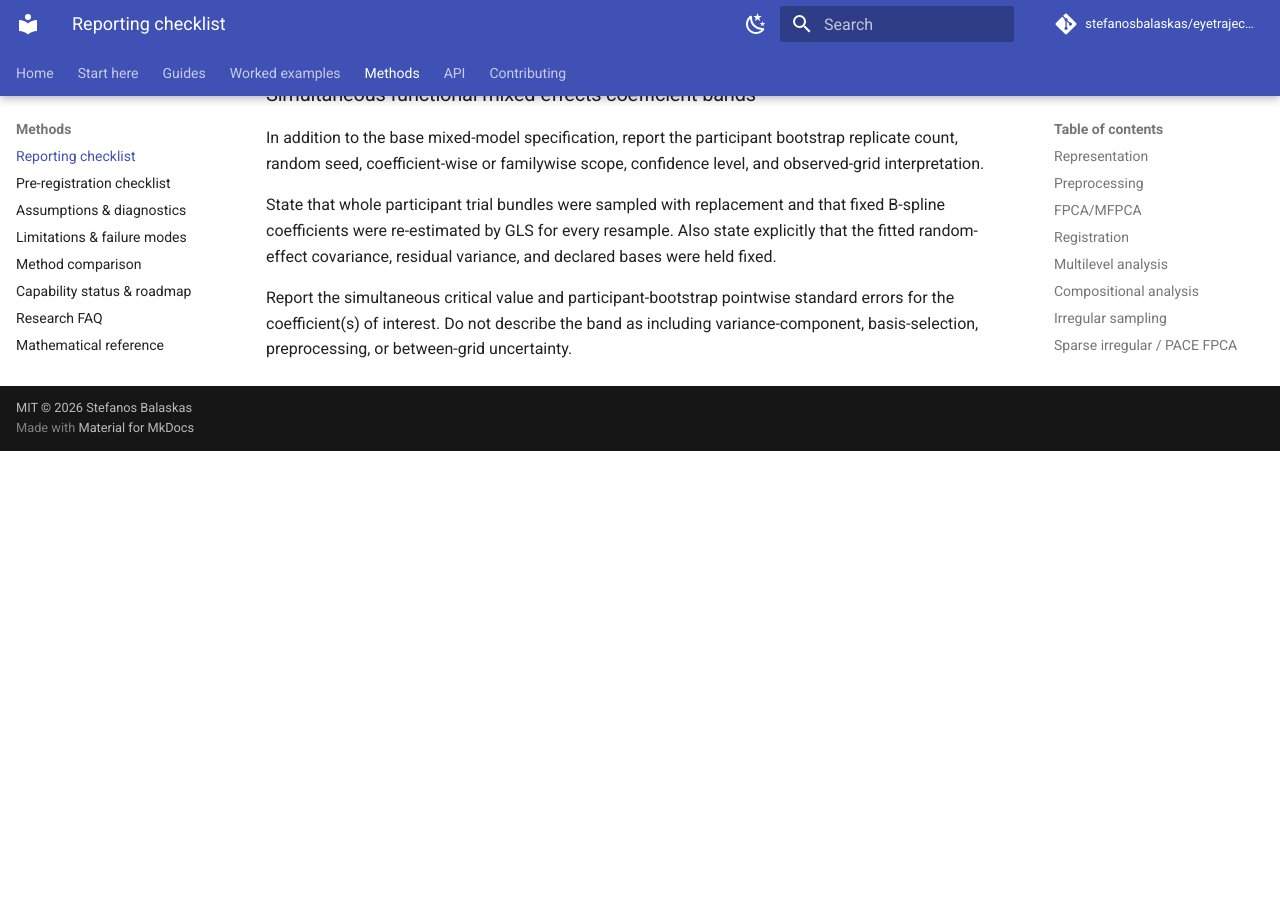
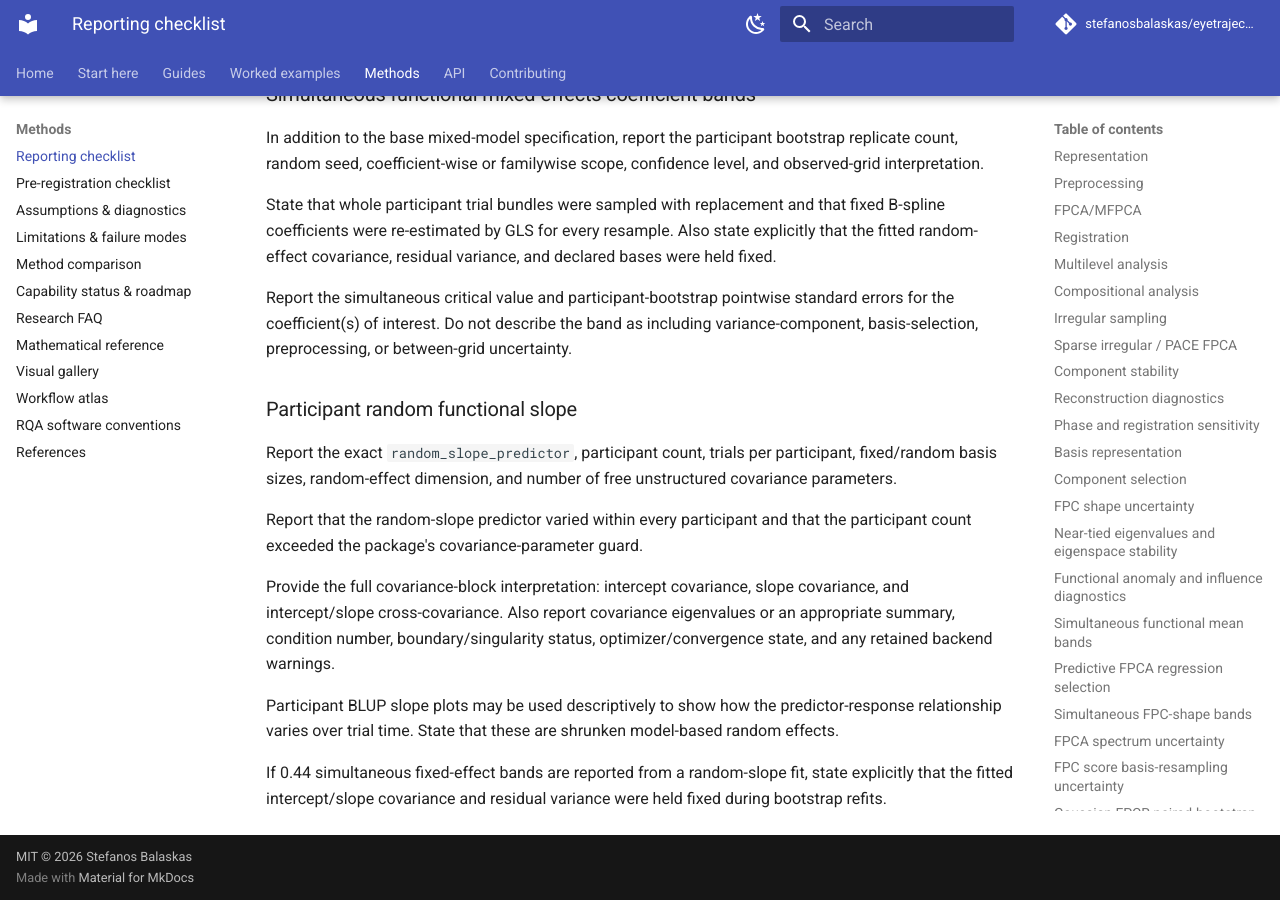
Before and after one commit to stefanosbalaskas/eyetrajectoriespy, an MkDocs documentation site: the page built from docs/methods/reporting.md, in a window 1280 px wide and 900 px high, scrolled down 27454 px. Built offline with MkDocs 1.6.1 and Material for MkDocs 9.7.7, drawn with Linux system fonts in a browser that asks for light colours; comment, search, counter and statistics services are not loaded; before the commit the page ends 27905 px from its top, so only the background shows below that.

Commit message:
Add random functional slope reporting guidance

```diff
--- a/docs/methods/reporting.md
+++ b/docs/methods/reporting.md
@@ -877,3 +877,25 @@
 standard errors for the coefficient(s) of interest. Do not describe the band as
 including variance-component, basis-selection, preprocessing, or between-grid
 uncertainty.
+
+### Participant random functional slope
+
+Report the exact `random_slope_predictor`, participant count, trials per
+participant, fixed/random basis sizes, random-effect dimension, and number of
+free unstructured covariance parameters.
+
+Report that the random-slope predictor varied within every participant and that
+the participant count exceeded the package's covariance-parameter guard.
+
+Provide the full covariance-block interpretation: intercept covariance, slope
+covariance, and intercept/slope cross-covariance. Also report covariance
+eigenvalues or an appropriate summary, condition number, boundary/singularity
+status, optimizer/convergence state, and any retained backend warnings.
+
+Participant BLUP slope plots may be used descriptively to show how the
+predictor-response relationship varies over trial time. State that these are
+shrunken model-based random effects.
+
+If 0.44 simultaneous fixed-effect bands are reported from a random-slope fit,
+state explicitly that the fitted intercept/slope covariance and residual
+variance were held fixed during bootstrap refits.
```
